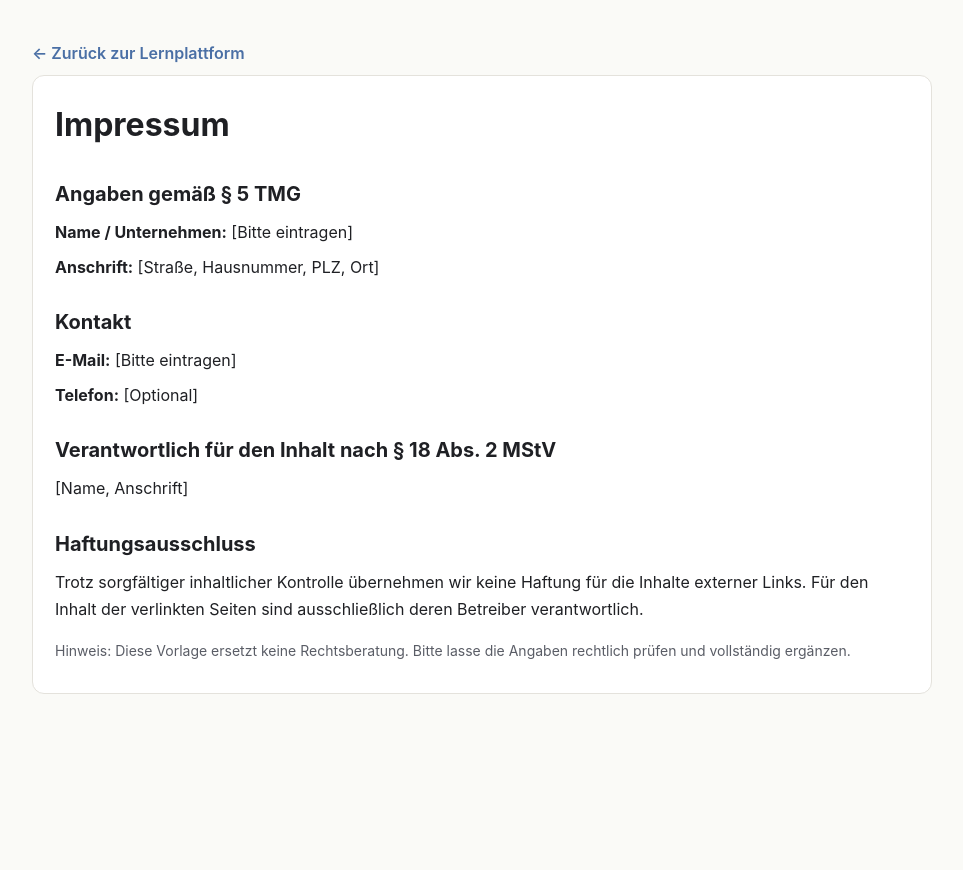
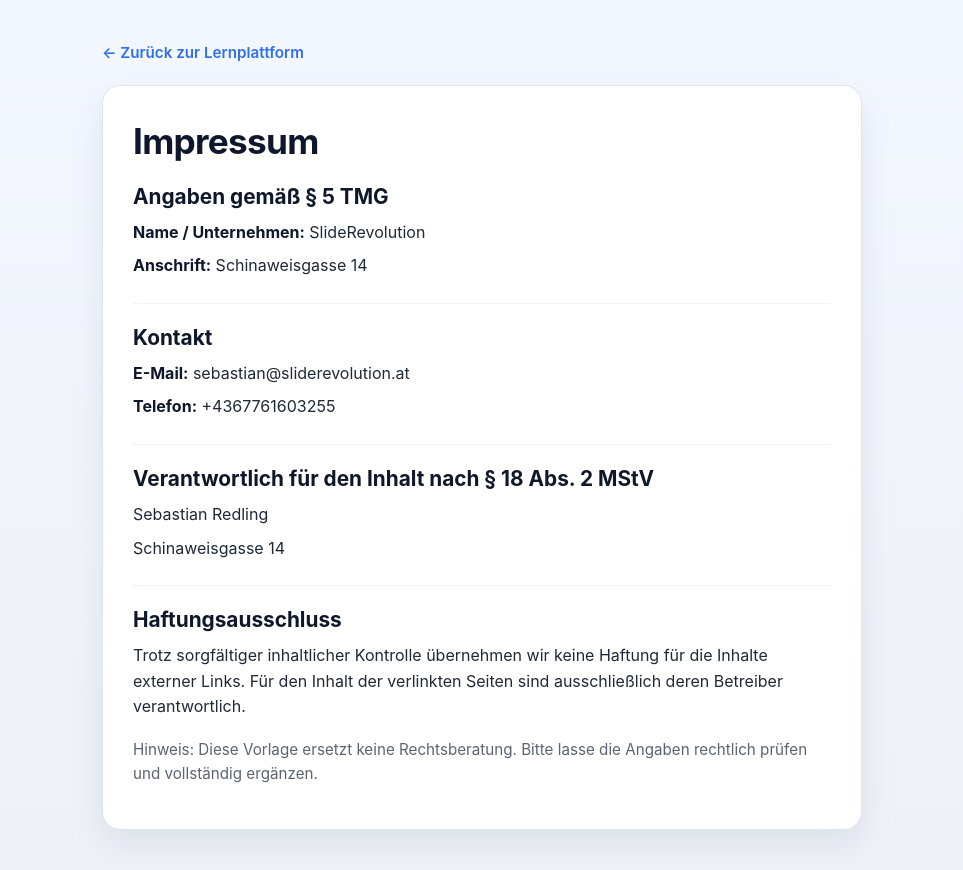
Before and after one commit to sebastianredling/tebi.today, a plain HTML site: page impressum.html in a window 1280 px wide. Shown: the whole page, without its empty margins (158-1121 px from the left). Before the commit the page ends 800 px from the top, so only its background shows below. Drawn offline with Linux system fonts and the light colour scheme.

Commit message:
Update Impressum with real contact details.
Co-Authored-By: Claude Sonnet 4.6 <noreply@anthropic.com>

```diff
--- a/impressum.html
+++ b/impressum.html
@@ -1,82 +1,148 @@
 <!DOCTYPE html>
 <html lang="de">
 <head>
-  <meta charset="UTF-8">
-  <meta name="viewport" content="width=device-width, initial-scale=1.0">
-  <title>Impressum | Lernhub</title>
+  <meta charset="utf-8">
+  <meta name="viewport" content="width=device-width, initial-scale=1">
+  <title>Impressum</title>
   <style>
     :root {
-      --bg: #fafaf7;
-      --bg-elev: #ffffff;
-      --text: #1f2024;
-      --text-muted: #5a5d66;
-      --accent: #4a6fa5;
-      --border: #e4e2dc;
+      --bg-start: #f3f7ff;
+      --bg-end: #eef1f8;
+      --text: #1f2937;
+      --muted: #5b6472;
+      --heading: #0f172a;
+      --accent: #2f6fec;
+      --card: #ffffff;
+      --border: #dce4f3;
+      --shadow: 0 14px 36px rgba(15, 23, 42, 0.08);
     }
+
+    * {
+      box-sizing: border-box;
+    }
+
     body {
       margin: 0;
-      font-family: -apple-system, BlinkMacSystemFont, "Segoe UI", "Helvetica Neue", Arial, sans-serif;
-      background: var(--bg);
+      min-height: 100vh;
+      font-family: "Inter", "Segoe UI", "Helvetica Neue", Arial, sans-serif;
       color: var(--text);
-      line-height: 1.7;
+      background: linear-gradient(180deg, var(--bg-start), var(--bg-end));
+      line-height: 1.6;
+      padding: 40px 18px;
     }
-    main {
-      max-width: 900px;
+
+    .layout {
+      max-width: 760px;
       margin: 0 auto;
-      padding: 32px 20px 60px;
     }
-    .card {
-      background: var(--bg-elev);
-      border: 1px solid var(--border);
-      border-radius: 12px;
-      padding: 22px;
-    }
-    h1 {
-      margin-top: 0;
-      margin-bottom: 12px;
-    }
-    h2 {
-      margin: 24px 0 8px;
-      font-size: 20px;
-    }
-    p {
-      margin: 8px 0;
-    }
-    .note {
-      margin-top: 16px;
-      color: var(--text-muted);
-      font-size: 14px;
-    }
-    a {
+
+    .back-link {
+      display: inline-block;
+      margin-bottom: 20px;
       color: var(--accent);
       text-decoration: none;
       font-weight: 600;
+      font-size: 0.95rem;
     }
-    a:hover { text-decoration: underline; }
+
+    .back-link:hover,
+    .back-link:focus-visible {
+      text-decoration: underline;
+    }
+
+    .card {
+      background: var(--card);
+      border: 1px solid var(--border);
+      border-radius: 18px;
+      box-shadow: var(--shadow);
+      padding: 34px 30px;
+    }
+
+    h1 {
+      margin: 0 0 20px;
+      font-size: clamp(1.8rem, 4vw, 2.2rem);
+      color: var(--heading);
+      line-height: 1.2;
+      letter-spacing: -0.02em;
+    }
+
+    section + section {
+      margin-top: 24px;
+      padding-top: 20px;
+      border-top: 1px solid #edf2fb;
+    }
+
+    h2 {
+      margin: 0 0 10px;
+      font-size: clamp(1.1rem, 2.6vw, 1.3rem);
+      color: var(--heading);
+      line-height: 1.3;
+    }
+
+    p {
+      margin: 0 0 8px;
+    }
+
+    .label {
+      font-weight: 650;
+      color: var(--heading);
+    }
+
+    .muted-note {
+      margin-top: 18px;
+      color: var(--muted);
+      font-size: 0.95rem;
+    }
+
+    @media (max-width: 640px) {
+      body {
+        padding: 24px 14px;
+      }
+
+      .card {
+        padding: 24px 18px;
+        border-radius: 14px;
+      }
+
+      section + section {
+        margin-top: 20px;
+        padding-top: 16px;
+      }
+    }
   </style>
 </head>
 <body>
-  <main>
-    <p><a href="index.html">← Zurück zur Lernplattform</a></p>
-    <div class="card">
+  <main class="layout">
+    <a class="back-link" href="index.html">← Zurück zur Lernplattform</a>
+
+    <article class="card">
       <h1>Impressum</h1>
 
-      <h2>Angaben gemäß § 5 TMG</h2>
-      <p><strong>Name / Unternehmen:</strong> [Bitte eintragen]</p>
-      <p><strong>Anschrift:</strong> [Straße, Hausnummer, PLZ, Ort]</p>
+      <section>
+        <h2>Angaben gemäß § 5 TMG</h2>
+        <p><span class="label">Name / Unternehmen:</span> SlideRevolution</p>
+        <p><span class="label">Anschrift:</span> Schinaweisgasse 14</p>
+      </section>
 
-      <h2>Kontakt</h2>
-      <p><strong>E-Mail:</strong> [Bitte eintragen]</p>
-      <p><strong>Telefon:</strong> [Optional]</p>
+      <section>
+        <h2>Kontakt</h2>
+        <p><span class="label">E-Mail:</span> sebastian@sliderevolution.at</p>
+        <p><span class="label">Telefon:</span> +4367761603255</p>
+      </section>
 
-      <h2>Verantwortlich für den Inhalt nach § 18 Abs. 2 MStV</h2>
-      <p>[Name, Anschrift]</p>
+      <section>
+        <h2>Verantwortlich für den Inhalt nach § 18 Abs. 2 MStV</h2>
+        <p>Sebastian Redling</p>
+        <p>Schinaweisgasse 14</p>
+      </section>
 
-      <h2>Haftungsausschluss</h2>
-      <p>Trotz sorgfältiger inhaltlicher Kontrolle übernehmen wir keine Haftung für die Inhalte externer Links. Für den Inhalt der verlinkten Seiten sind ausschließlich deren Betreiber verantwortlich.</p>
+      <section>
+        <h2>Haftungsausschluss</h2>
+        <p>Trotz sorgfältiger inhaltlicher Kontrolle übernehmen wir keine Haftung für die Inhalte externer Links. Für den Inhalt der verlinkten Seiten sind ausschließlich deren Betreiber verantwortlich.</p>
+      </section>
 
-      <p class="note">Hinweis: Diese Vorlage ersetzt keine Rechtsberatung. Bitte lasse die Angaben rechtlich prüfen und vollständig ergänzen.</p>
-    </div>
+      <p class="muted-note">Hinweis: Diese Vorlage ersetzt keine Rechtsberatung. Bitte lasse die Angaben rechtlich prüfen und vollständig ergänzen.</p>
+    </article>
   </main>
 </body>
 </html>
```
